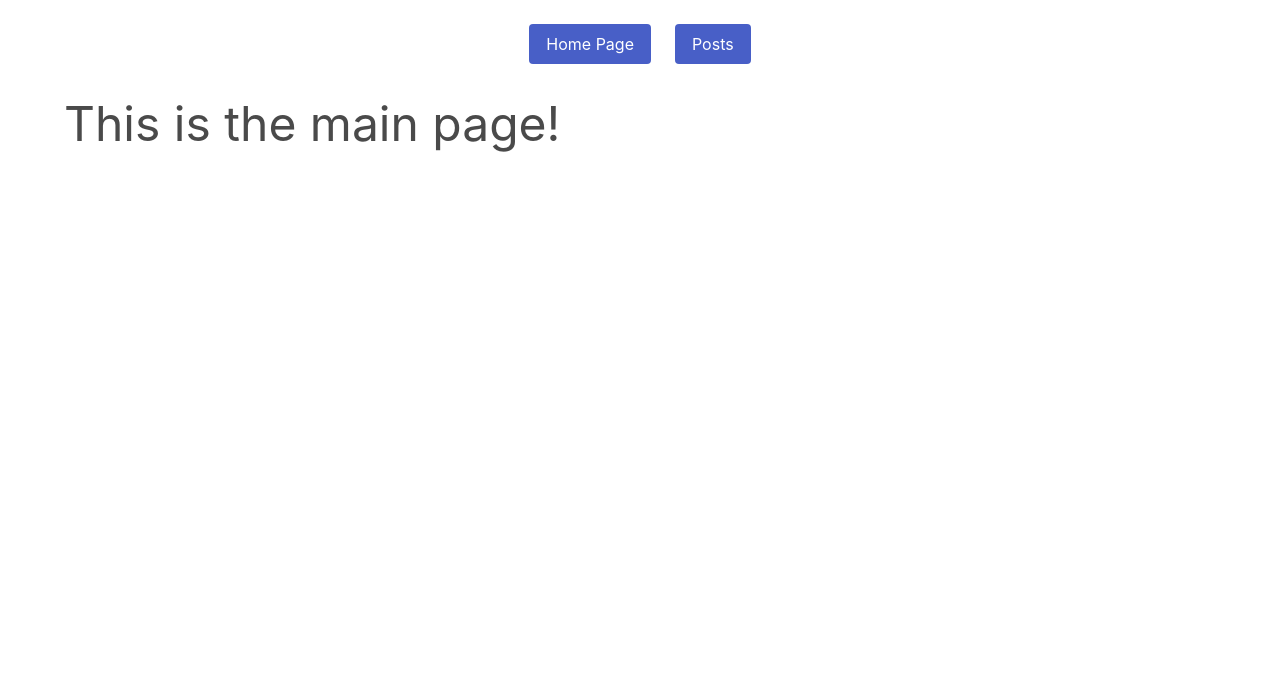
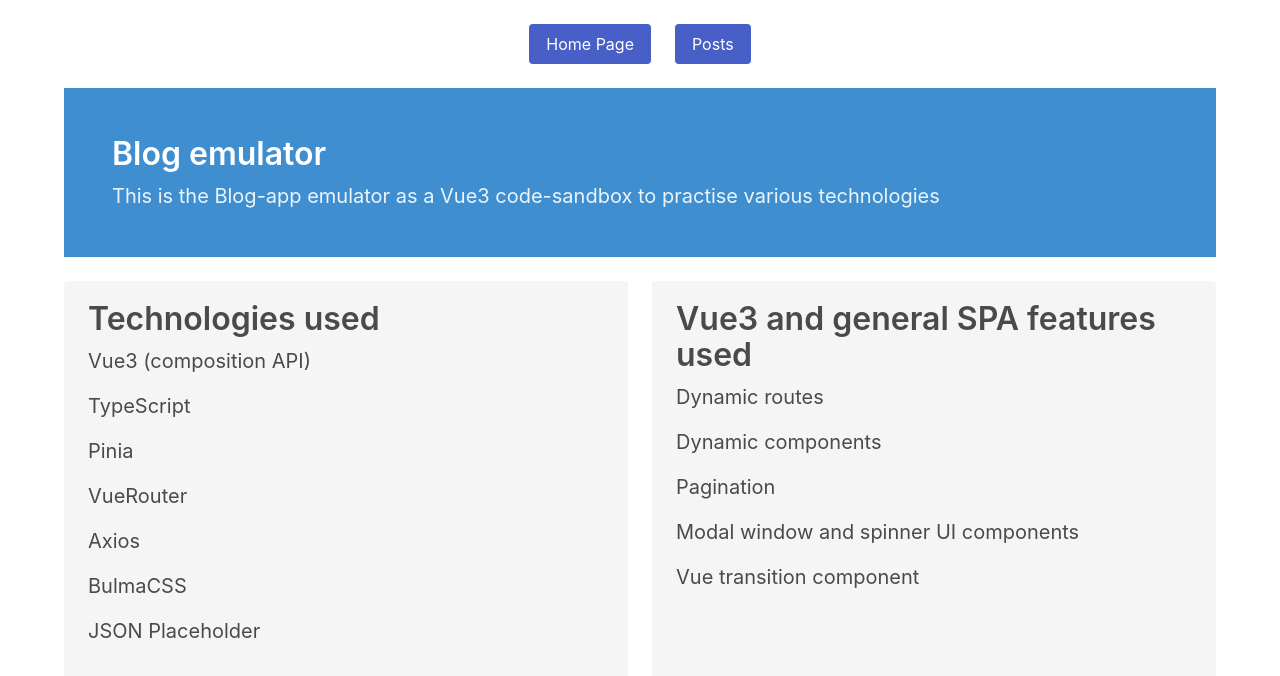
Before and after one commit to seml404/vue3-blog-emulator, a Vue app: page / in a window 1280 px wide. Shown: the top 676 px of the page. Built offline with nearby package versions, Linux system fonts and the light colour scheme.

Commit message:
smal fixes

```diff
--- a/src/components/PostItem.vue
+++ b/src/components/PostItem.vue
@@ -37,6 +37,7 @@ const props = defineProps({
   border: 1px solid #2f5cc5;
   padding: 10px;
   border-radius: 10px;
+  cursor: pointer;
   .line {
     display: flex;
   }
--- a/src/views/Home.vue
+++ b/src/views/Home.vue
@@ -1,6 +1,50 @@
 <template>
   <div class="content">
-    <p class="is-size-1">This is the main page!</p>
+    <section class="hero is-info mb-5">
+      <div class="hero-body">
+        <p class="title">Blog emulator</p>
+        <p class="subtitle">
+          This is the Blog-app emulator as a Vue3 code-sandbox to practise various technologies
+        </p>
+      </div>
+    </section>
+    <div class="tiles">
+      <div class="tile is-ancestor">
+        <div class="tile is-parent">
+          <article class="tile is-child notification">
+            <div class="content">
+              <p class="title">Technologies used</p>
+              <p class="subtitle">Vue3 (composition API)</p>
+              <p class="subtitle">TypeScript</p>
+              <p class="subtitle">Pinia</p>
+              <p class="subtitle">VueRouter</p>
+              <p class="subtitle">Axios</p>
+              <p class="subtitle">BulmaCSS</p>
+              <p class="subtitle">JSON Placeholder</p>
+
+              <div class="content">
+                <!-- Content -->
+              </div>
+            </div>
+          </article>
+        </div>
+        <div class="tile is-parent">
+          <article class="tile is-child notification">
+            <div class="content">
+              <p class="title">Vue3 and general SPA features used</p>
+              <p class="subtitle">Dynamic routes</p>
+              <p class="subtitle">Dynamic components</p>
+              <p class="subtitle">Pagination</p>
+              <p class="subtitle">Modal window and spinner UI components</p>
+              <p class="subtitle">Vue transition component</p>
+              <div class="content">
+                <!-- Content -->
+              </div>
+            </div>
+          </article>
+        </div>
+      </div>
+    </div>
   </div>
 </template>
 
--- a/src/views/PostDetails.vue
+++ b/src/views/PostDetails.vue
@@ -5,7 +5,7 @@
         <p class="is-size-4 mr-3">Title:</p>
         <p class="is-size-6">{{ postDetails.title }}</p>
       </div>
-      <div class="line">
+      <div class="line mt-5">
         <p class="is-size-4 mr-3">Text:</p>
         <p class="is-size-6">{{ postDetails.body }}</p>
       </div>
```
